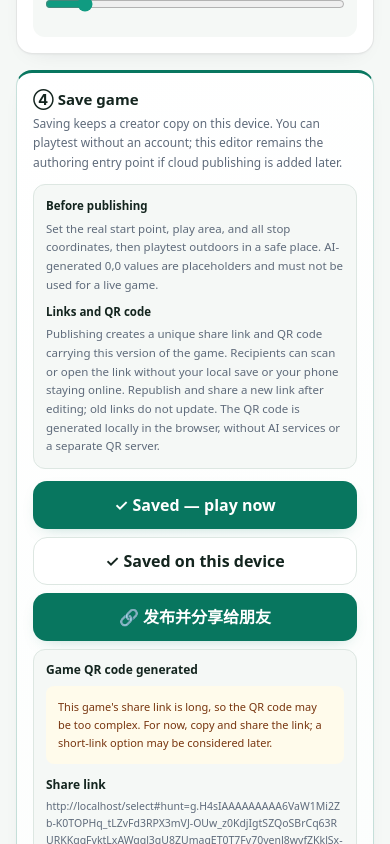
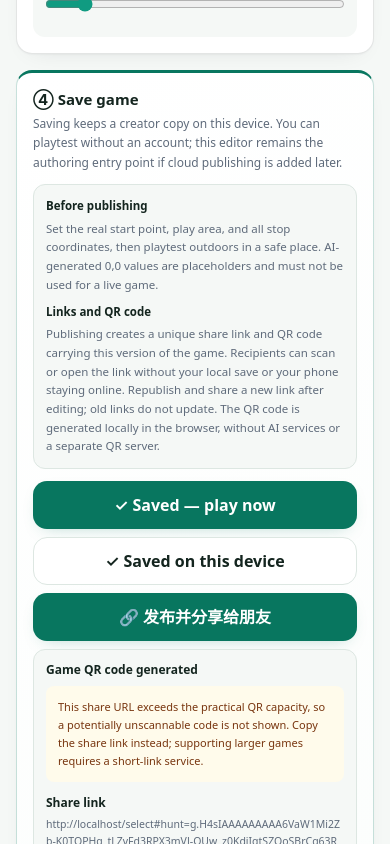
Before and after one commit to zemeiyu2-lgtm/mos-scene-hunt, a Next.js app: page /design in a window 390 px wide. Both pictures are taken after a click on the button "🔗 发布并分享给朋友". Shown: the part 3928-4772 px from the top of the page. Built offline with nearby package versions, Linux system fonts and the light colour scheme; no server answers.

Commit message:
fix: improve mobile QR code generation
Expand practical QR URL capacity, improve phone scan size and quiet zone, and cover the limit with regression tests.

```diff
--- a/app/design/page.tsx
+++ b/app/design/page.tsx
@@ -40,7 +40,7 @@ import {
 import type { MapSceneEntry } from "@/components/game-map";
 import type { TileProviderId } from "@/lib/map/tiles";
 import { useHunt } from "@/components/hunt-provider";
-import { createGameShareUrl } from "@/lib/content/share";
+import { createGameShareUrl, MAX_QR_URL_LENGTH } from "@/lib/content/share";
 import { MediaEditor } from "@/components/media-gallery";
 import { summarizeSpatial, validateGamePackage } from "@/lib/game/package";
 import { useUiLocale } from "@/components/ui-locale-provider";
@@ -886,16 +886,16 @@ export default function DesignPage() {
           {shareUrl ? (
             <div className="rounded-xl border border-[var(--line)] bg-[var(--surface)] p-3">
               <p className="text-[12px] font-semibold">{en ? "Game QR code generated" : "游戏二维码已生成"}</p>
-              {shareUrl.length <= 2600 ? (
+              {shareUrl.length <= MAX_QR_URL_LENGTH ? (
                 <>
-                  <div ref={qrContainerRef} className="mx-auto mt-3 flex w-full max-w-[320px] justify-center rounded-xl bg-white p-3">
-                    <QRCodeCanvas value={shareUrl} size={280} level="L" marginSize={2} />
+                  <div ref={qrContainerRef} className="mx-auto mt-3 flex w-full max-w-[440px] justify-center rounded-xl bg-white p-3">
+                    <QRCodeCanvas value={shareUrl} size={420} level="L" marginSize={4} className="h-auto max-w-full" title={en ? "Game sharing QR code" : "游戏分享二维码"} />
                   </div>
                   <p className="mt-2 text-center text-[11px] leading-relaxed text-[var(--muted)]">{en ? "Ask friends to scan with their phone camera. For in-person use, increase screen brightness and keep the full QR code visible." : "让朋友用手机相机或微信扫一扫。现场展示时请调亮屏幕，并保持二维码完整可见。"}</p>
                   <button type="button" className="btn btn-primary btn-block mt-3" onClick={downloadQrCode}>{en ? "Download QR code (PNG)" : "下载二维码图片（PNG）"}</button>
                 </>
               ) : (
-                <p className="mt-2 rounded-lg bg-amber-50 p-3 text-[11px] leading-relaxed text-amber-900">{en ? "This game's share link is long, so the QR code may be too complex. For now, copy and share the link; a short-link option may be considered later." : "这款游戏的分享链接较长，二维码可能过于复杂，因此暂不生成二维码。请先复制链接分享；以后可以考虑短链接方案。"}</p>
+                <p className="mt-2 rounded-lg bg-amber-50 p-3 text-[11px] leading-relaxed text-amber-900">{en ? "This share URL exceeds the practical QR capacity, so a potentially unscannable code is not shown. Copy the share link instead; supporting larger games requires a short-link service." : "这份游戏内容生成的链接超过了二维码的可靠容量，因此不生成可能无法扫描的二维码。请复制分享链接发送；要支持更大的游戏，需要后续接入短链接服务。"}</p>
               )}
               <p className="mt-3 text-[12px] font-semibold">{en ? "Share link" : "分享链接"}</p>
               <p className="mt-1 break-all text-[10.5px] leading-relaxed text-[var(--muted)]">{shareUrl}</p>
--- a/lib/content/share.ts
+++ b/lib/content/share.ts
@@ -2,6 +2,9 @@ import type { Game } from "@/lib/game/types";
 import { validateGame } from "@/lib/game/types";
 
 const PREFIX = "#hunt=";
+
+/** Keep share URLs short enough for reliable on-screen QR scanning. */
+export const MAX_QR_URL_LENGTH = 2900;
 
 function toBase64Url(bytes: Uint8Array): string {
   let binary = "";
```
Also changed, not shown: 1 other file (tests, documents, lock files or other folders).
